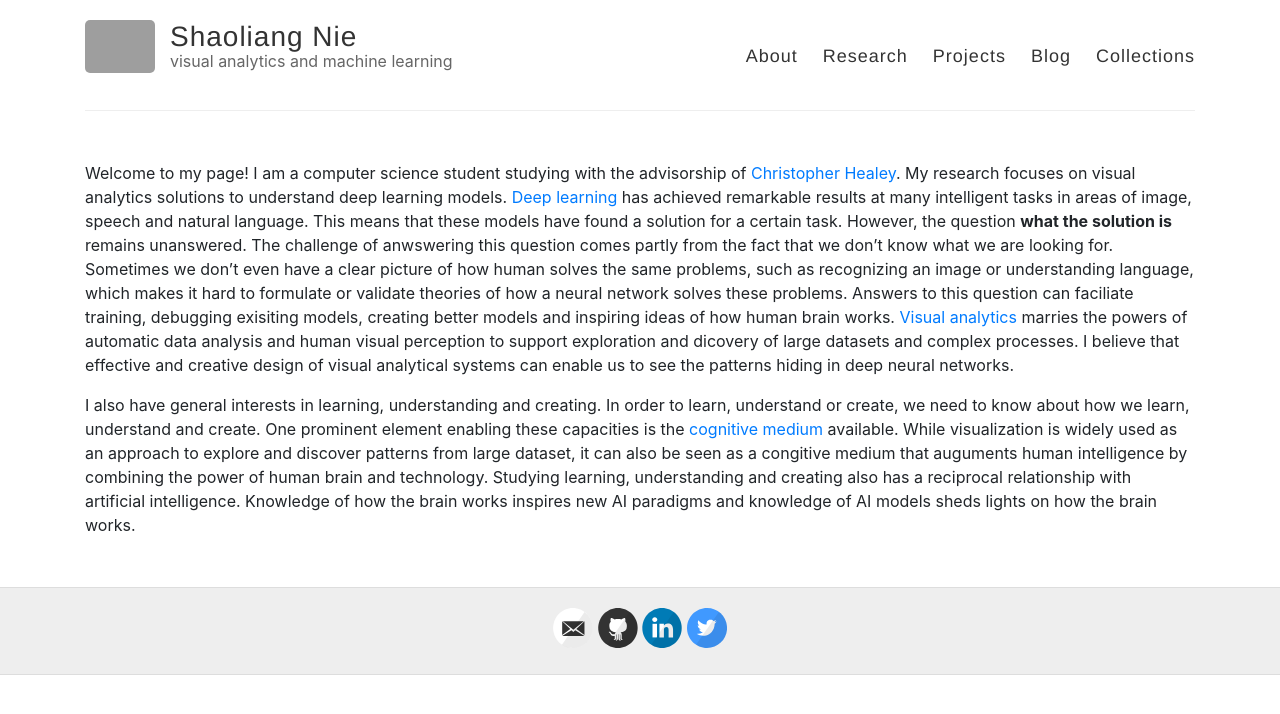
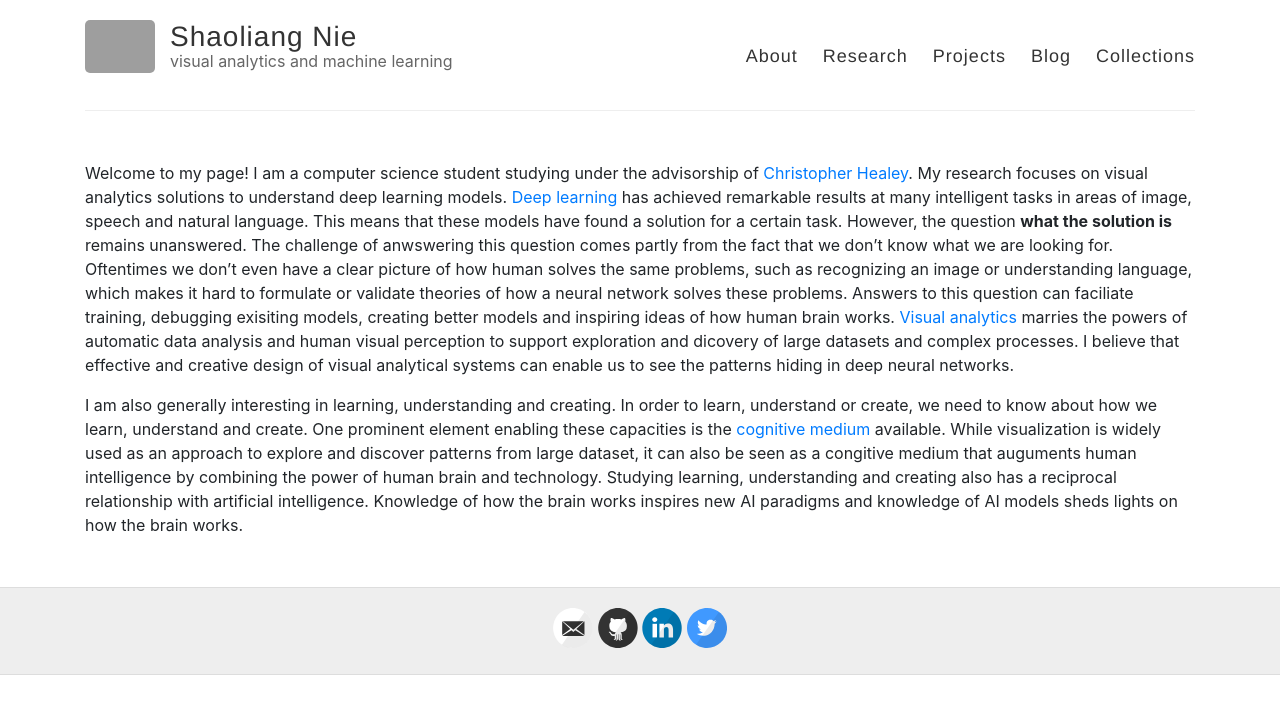
Before and after one commit to snie2012/snie_archived.github.io, a Jekyll site: the page built from index.md, in a window 1280 px wide. Shown: the top 714 px of the page. Built offline with Jekyll 4.4.1, drawn with Linux system fonts in a browser that asks for light colours; nearby versions of some CDN libraries; grey boxes are pictures that could not be loaded.

Commit message:
Update index.md

```diff
--- a/index.md
+++ b/index.md
@@ -2,6 +2,6 @@
 layout: page
 ---
 
-Welcome to my page! I am a computer science student studying with the advisorship of <a href="https://www.csc2.ncsu.edu/faculty/healey/">Christopher Healey</a>. My research focuses on visual analytics solutions to understand deep learning models. [Deep learning](https://www.nature.com/articles/nature14539) has achieved remarkable results at many intelligent tasks in areas of image, speech and natural language. This means that these models have found a solution for a certain task. However, the question **what the solution is** remains unanswered. The challenge of anwswering this question comes partly from the fact that we don't know what we are looking for. Sometimes we don't even have a clear picture of how human solves the same problems, such as recognizing an image or understanding language, which makes it hard to formulate or validate theories of how a neural network solves these problems. Answers to this question can faciliate training, debugging exisiting models, creating better models and inspiring ideas of how human brain works. [Visual analytics](https://en.wikipedia.org/wiki/Visual_analytics) marries the powers of automatic data analysis and human visual perception to support exploration and dicovery of large datasets and complex processes. I believe that effective and creative design of visual analytical systems can enable us to see the patterns hiding in deep neural networks.
+Welcome to my page! I am a computer science student studying under the advisorship of <a href="https://www.csc2.ncsu.edu/faculty/healey/">Christopher Healey</a>. My research focuses on visual analytics solutions to understand deep learning models. [Deep learning](https://www.nature.com/articles/nature14539) has achieved remarkable results at many intelligent tasks in areas of image, speech and natural language. This means that these models have found a solution for a certain task. However, the question **what the solution is** remains unanswered. The challenge of anwswering this question comes partly from the fact that we don't know what we are looking for. Oftentimes we don't even have a clear picture of how human solves the same problems, such as recognizing an image or understanding language, which makes it hard to formulate or validate theories of how a neural network solves these problems. Answers to this question can faciliate training, debugging exisiting models, creating better models and inspiring ideas of how human brain works. [Visual analytics](https://en.wikipedia.org/wiki/Visual_analytics) marries the powers of automatic data analysis and human visual perception to support exploration and dicovery of large datasets and complex processes. I believe that effective and creative design of visual analytical systems can enable us to see the patterns hiding in deep neural networks.
 
-I also have general interests in learning, understanding and creating. In order to learn, understand or create, we need to know about how we learn, understand and create. One prominent element enabling these capacities is the [cognitive medium](http://cognitivemedium.com) available. While visualization is widely used as an approach to explore and discover patterns from large dataset, it can also be seen as a congitive medium that auguments human intelligence by combining the power of human brain and technology. Studying learning, understanding and creating also has a reciprocal relationship with artificial intelligence. Knowledge of how the brain works inspires new AI paradigms and knowledge of AI models sheds lights on how the brain works.
+I am also generally interesting in learning, understanding and creating. In order to learn, understand or create, we need to know about how we learn, understand and create. One prominent element enabling these capacities is the [cognitive medium](http://cognitivemedium.com) available. While visualization is widely used as an approach to explore and discover patterns from large dataset, it can also be seen as a congitive medium that auguments human intelligence by combining the power of human brain and technology. Studying learning, understanding and creating also has a reciprocal relationship with artificial intelligence. Knowledge of how the brain works inspires new AI paradigms and knowledge of AI models sheds lights on how the brain works.
```
